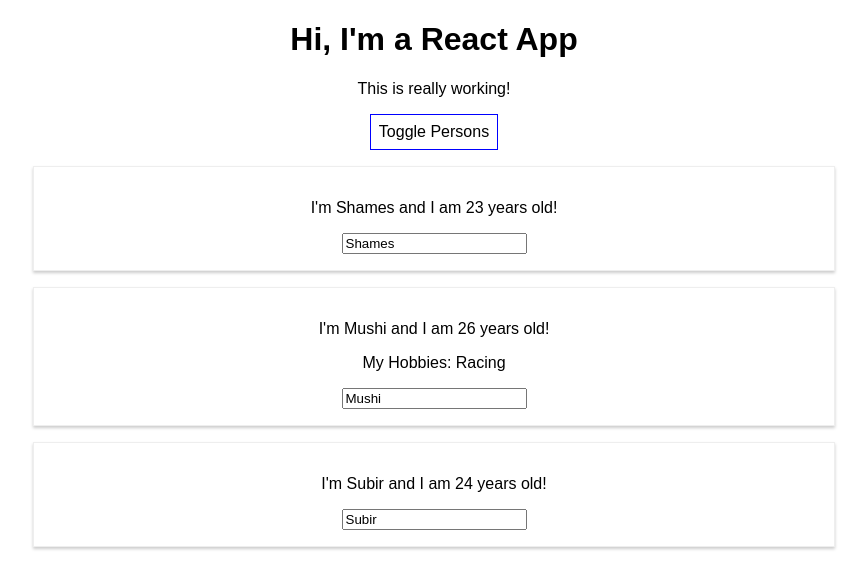
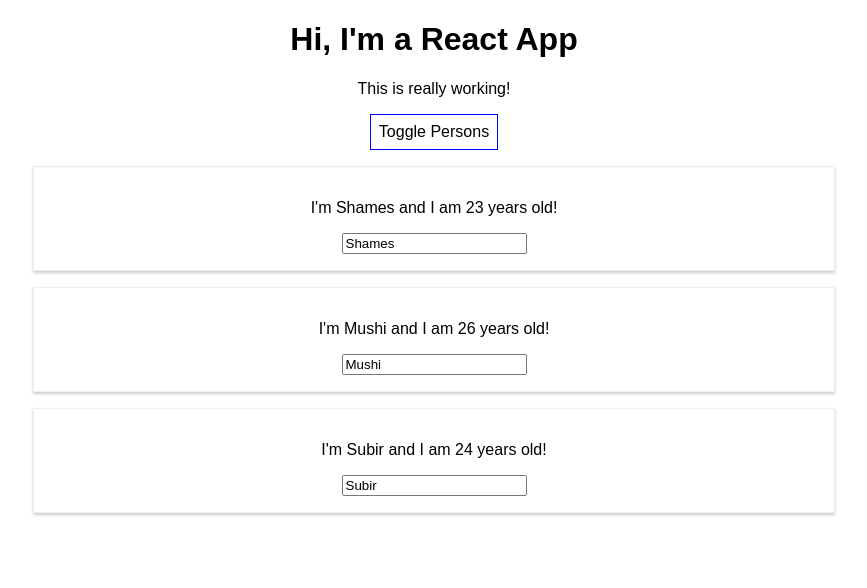
Before and after one commit to asshames/Maximilian-Schwarzmuller-React, a React (Create React App) app in the folder Practice/react-complete-guide/: page / in a window 1280 px wide. Both pictures are taken after a click on the button "Toggle Persons". Shown: the top 588 px of the page, without its empty margins (206-1073 px from the left). Built offline with nearby package versions, Linux system fonts and the light colour scheme.

Commit message:
more efficient

```diff
--- a/Practice/react-complete-guide/src/App.js
+++ b/Practice/react-complete-guide/src/App.js
@@ -5,34 +5,38 @@
 class App extends Component {
   state = {
     persons: [
-      { name: 'Shames', age: 23 },
-      { name: 'Mushi', age: 26 },
-      { name: 'Subir', age: 24 }
+      { id: 'asfa1', name: 'Shames', age: 23 },
+      { id: 'vasdf1', name: 'Mushi', age: 26 },
+      { id: 'asdf11', name: 'Subir', age: 24 }
     ],
     otherState: 'some other value',
     showPersons: false
   }
 
-  switchNameHandler = (newName) => {
-    // console.log('Was clicked!');
-    // DON'T DO THIS: this.state.persons[0].name = 'Maximilian';
-    this.setState({
-      persons: [
-        { name: newName, age: 23 },
-        { name: 'Mushi', age: 26 },
-        { name: 'Subir', age: 28 }
-      ]
-    })
+  nameChangedHandler = (event, id) => {
+    const personIndex = this.state.persons.findIndex(p => {
+      return p.id === id;
+    });
+
+    const person = {
+      ...this.state.persons[personIndex]
+    };
+
+    // const person = Object.assign({}, this.state.persons[personIndex]);
+
+    person.name = event.target.value;
+
+    const persons = [...this.state.persons];
+    persons[personIndex] = person;
+
+    this.setState({ persons: persons });
   }
 
-  nameChangedHandler = (event) => {
-    this.setState({
-      persons: [
-        { name: 'As Shames', age: 23 },
-        { name: event.target.value, age: 26 },
-        { name: 'Subir', age: 24 }
-      ]
-    })
+  deletePersonHandler = (personIndex) => {
+    // const persons = this.state.persons.slice();
+    const persons = [...this.state.persons];
+    persons.splice(personIndex, 1);
+    this.setState({ persons: persons });
   }
 
   togglePersonsHandler = () => {
@@ -42,7 +46,6 @@
 
 
   render() {
-
     const style = {
       backgroundColor: 'white',
       font: 'inherit',
@@ -56,17 +59,14 @@
     if (this.state.showPersons) {
       persons = (
         <div>
-          <Person
-            name={this.state.persons[0].name}
-            age={this.state.persons[0].age} />
-          <Person
-            name={this.state.persons[1].name}
-            age={this.state.persons[1].age}
-            click={this.switchNameHandler.bind(this, 'Shames!')}
-            changed={this.nameChangedHandler} >My Hobbies: Racing</Person>
-          <Person
-            name={this.state.persons[2].name}
-            age={this.state.persons[2].age} />
+          {this.state.persons.map((person, index) => {
+            return <Person
+              click={() => this.deletePersonHandler(index)}
+              name={person.name}
+              age={person.age}
+              key={person.id}
+              changed={(event) => this.nameChangedHandler(event, person.id)} />
+          })}
         </div>
       );
     }
```
